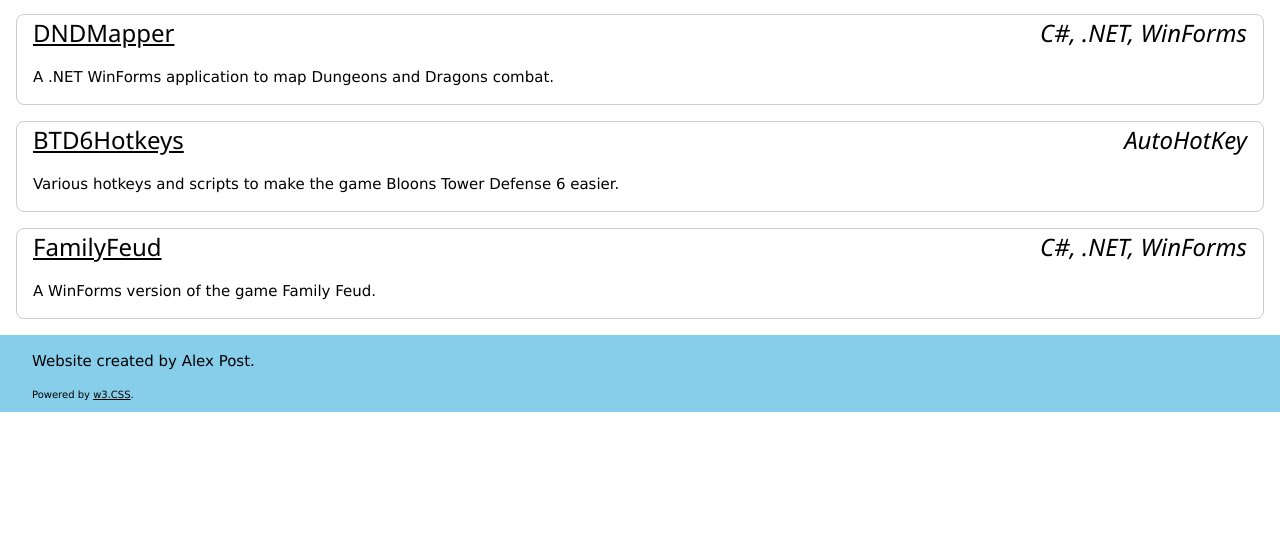
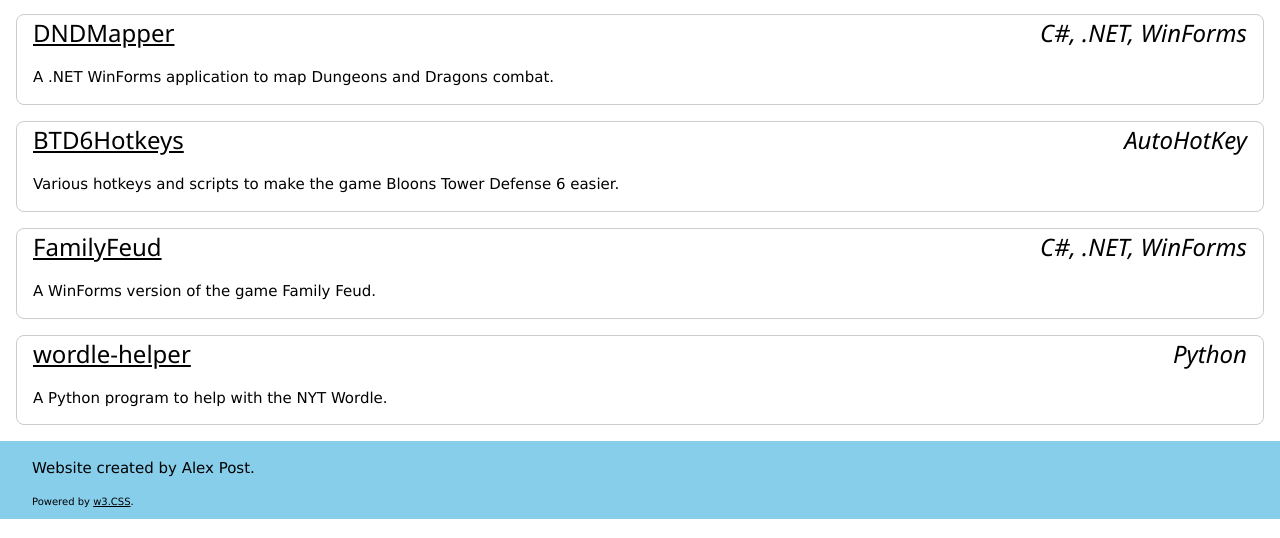
Before and after one commit to HardWare68/HardWareWebsite, a plain HTML site: page pages/coding.html in a window 1280 px wide. Shown: the part 262-800 px from the top of the page. Drawn offline with Linux system fonts and the light colour scheme.

Commit message:
add wordle-helper

```diff
--- a/pages/coding.html
+++ b/pages/coding.html
@@ -52,6 +52,14 @@
         <p>A WinForms version of the game Family Feud.</p>
     </div>
 
+    <div class="w3-container w3-panel w3-border w3-round-large w3-margin">
+        <div class="w3-cell-row">
+            <h3 class="w3-cell"><a href="https://github.com/HardWare68/wordle-helper">wordle-helper</a></h3>
+            <h3 class="w3-cell w3-right-align"> <i>Python</i> </h3>
+        </div>
+        <p>A Python program to help with the NYT Wordle.</p>
+    </div>
+
     <!-- Footer -->
     <div class="w3-container w3-light-blue">
         <p class="w3-margin-left"> Website created by Alex Post.</p>
```
